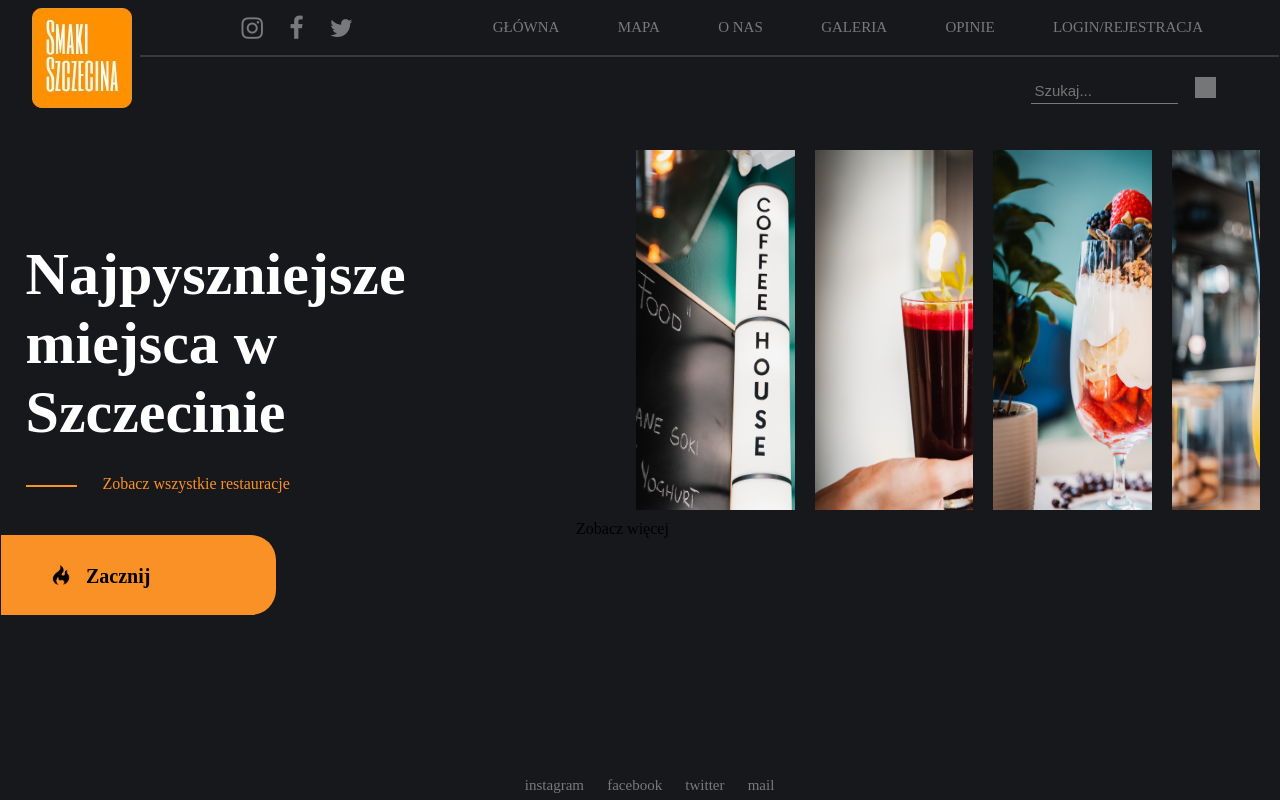
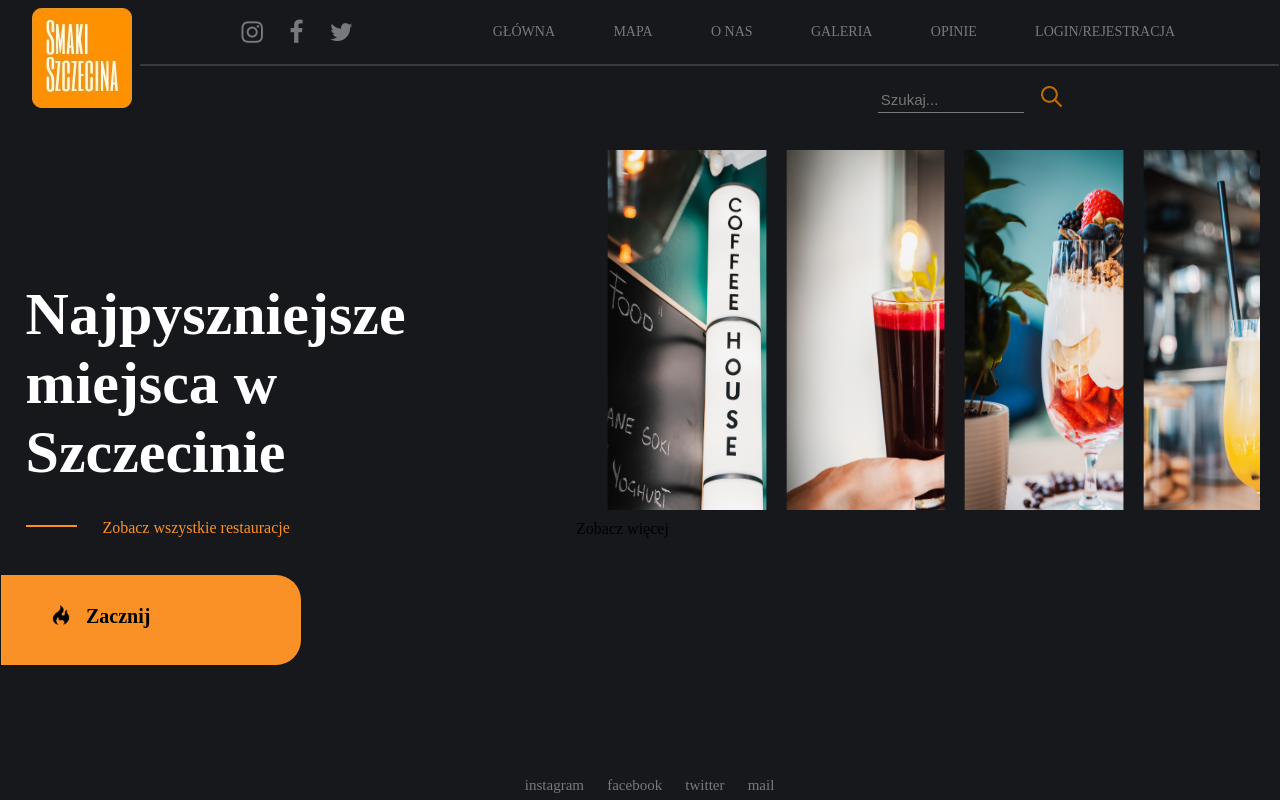
Before and after one commit to mzielecki/Smaki_szczecina, a Django app: page / in a window 1280 px wide. Run offline with Django 3.2, Linux system fonts and the light colour scheme; some libraries are stand-ins or nearby versions; grey boxes are pictures that could not be loaded.

Commit message:
css fixes

```diff
--- a/tastery/app/static/css/main.css
+++ b/tastery/app/static/css/main.css
@@ -15,7 +15,7 @@ a{
     color: #78797d;
     text-decoration: none;
     margin-left: 20px;
-    margin-top: 16px;
+    margin-top: 20px;
 }
 
 .top{
@@ -34,7 +34,6 @@ a{
     border-left: 1vw solid #17181c;
     border-bottom: 2vh solid #17181c;
     float: left;
-    float: left;
 }
 
 .menuleft{
@@ -42,7 +41,6 @@ a{
     border-bottom: 2px solid #393a3e;
     width: 23vw;
     height: 64px;
-    height: 55px;
     float: left;
     color: #78797d;
     text-align: center;
@@ -55,7 +53,6 @@ a{
     color: #78797d;
     width: 66vw;
     height: 64px;
-    height: 55px;
     float: left;
     overflow: hidden;
 }
@@ -70,12 +67,10 @@ a{
 #wrap {
     margin-top: 2.5vh;
     margin-left: 48vw;
-    margin-left: 60vw;
     display: inline-block;
     position: relative;
     height: 2vh;
     padding: 0;
-    position: relative;
   }
 
   input[type="text"] {
@@ -108,7 +103,7 @@ a{
     height: 21px;
     width: 21px;
     display: inline-block;
-    background: url(lupa.png);
+    background: url("../img/lupa.png");
     background-size: 21px 21px;
     background-repeat: no-repeat;
     text-indent: -10000px;
@@ -148,8 +143,6 @@ a{
     padding-left: 3vw;
     padding-top: 24px;
     font-size: 14px;
-    padding-top: 19px;
-    font-size: 15px;
 }
 
 .media{
@@ -173,7 +166,6 @@ a:hover{
     text-align: left;
     font-weight: bold;
     margin-top: 20vh;
-    margin-top: 15vh;
     margin-left: 2vw;
 }
 
@@ -196,7 +188,6 @@ a:hover{
 .looktext{
     color: #fa9127;
     padding-top: 2vh;
-    padding-top: 1.5vh;
     width: 20vw;
     height: 2vh;
     background-color: #17181c;
@@ -217,8 +208,6 @@ a:hover{
     background-color: #fa9127;
     height: 90px;
     width: 300px;
-    height: 80px;
-    width: 275px;
     border-radius: 0px 25px 25px 0px;
 }
 
@@ -286,13 +275,6 @@ a:hover{
     height: 45vh;
 }
 
-
-.gradient-fade-left{
-    height: 100%;
-    width: 15%;
-    background: linear-gradient();
-}
-
 .box{
     height: 450px;
     width: 250px;
@@ -315,7 +297,6 @@ a:hover{
 
 .footer{
     width: 100%;
-    line-height: 60px;
     line-height: 30px;
     background-color: #17181c;
     text-align: center;
--- a/tastery/app/templates/base.html
+++ b/tastery/app/templates/base.html
@@ -5,13 +5,12 @@
     <meta charset="utf-8"/>
     <title>Smaki Szczecina</title>
     <link rel="stylesheet" href="{% static 'css/main.css' %}" />
-    <link rel="stylesheet" href="{% static 'https://cdnjs.cloudflare.com/ajax/libs/font-awesome/4.7.0/css/font-awesome.min.css' %}">
-
+    <link rel="stylesheet" href="https://cdnjs.cloudflare.com/ajax/libs/font-awesome/4.7.0/css/font-awesome.min.css">
+    <script src="https://unpkg.com/embla-carousel/embla-carousel.umd.js"></script>
+    <script src="https://unpkg.com/embla-carousel-autoplay/embla-carousel-autoplay.umd.js"></script>
 
 </head>
 <body>
-
-
     <div class="main">
 
         <div class="top">
@@ -23,18 +22,14 @@
                 <a href class="fa fa-twitter"></a>
             </div>
 
-
-
             <div class="menuright">
                 <div class="tab"><a href="{% url 'index_page' %}">GŁÓWNA</a></div>
                 <div class="tab"><a href>MAPA</a></div>
                 <div class="tab"><a href>O NAS</a></div>
-                <div class="tab"><a href="{% url 'gallery' %}">GALERIA</a></div>
+                <div class="tab"><a href>GALERIA</a></div>
                 <div class="tab"><a href>OPINIE</a></div>
                 <div class="tab"><a href>LOGIN/REJESTRACJA</a></div>
             </div>
-
-
 
             <div class="searchea">
                 <div id="wrap">
@@ -45,11 +40,8 @@
             </div>
         </div>
 
-
         {% block content %}
         {% endblock %}
-
-
 
         <div class="footer">
             <div class="mediaa">instagram</div>
@@ -59,10 +51,5 @@
         </div>
 
     </div>
-
-
-
-    <script src="https://unpkg.com/embla-carousel/embla-carousel.umd.js"></script>
-    <script src="https://unpkg.com/embla-carousel-autoplay/embla-carousel-autoplay.umd.js"></script>
 </body>
 </html>
```
